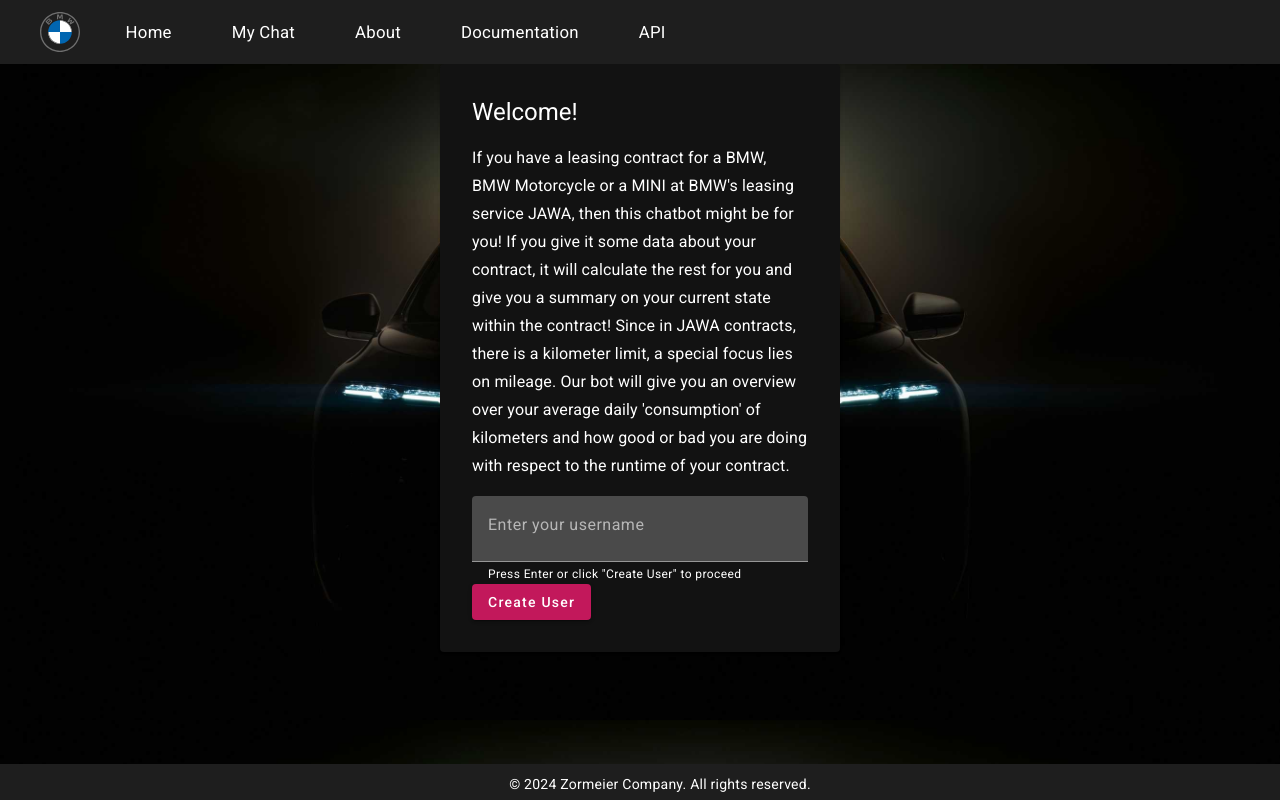
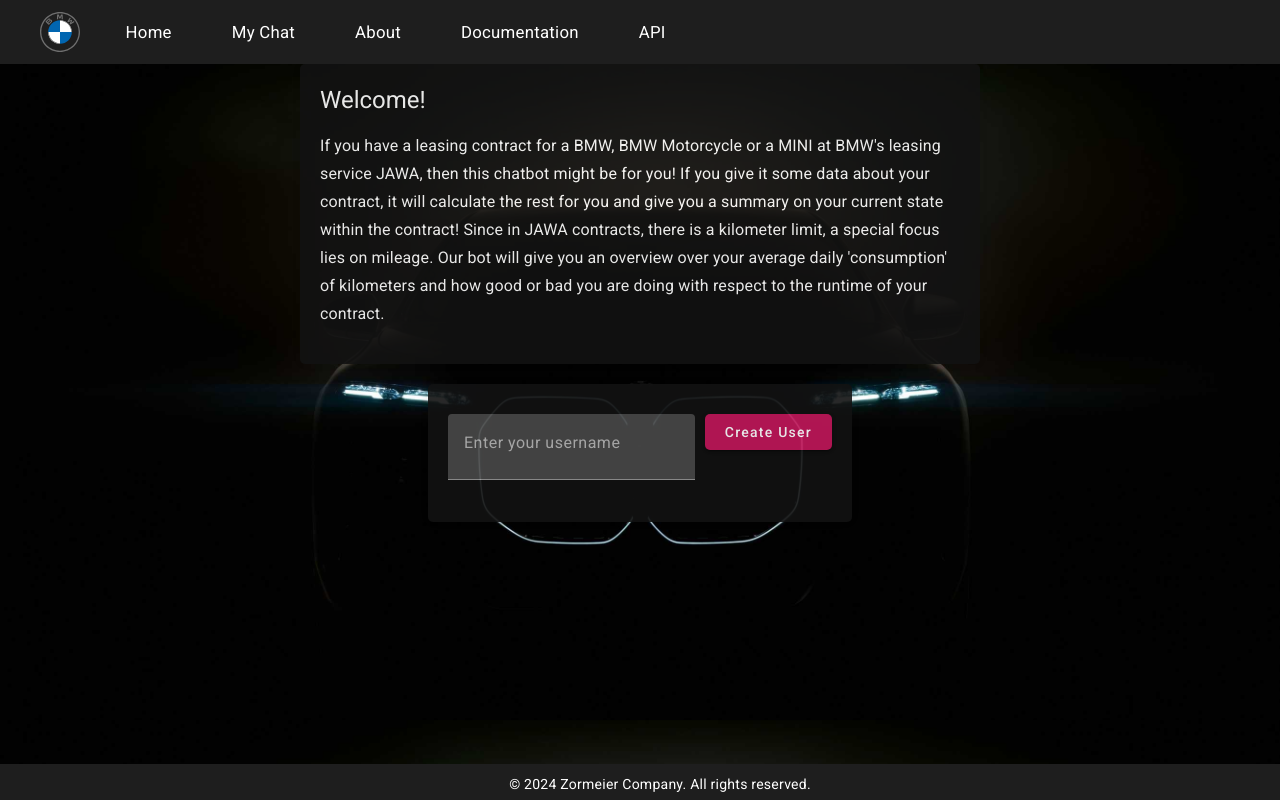
Before and after one commit to timesleep5/KI-B-2-Internettechnologien-Projekt, an Angular app in the folder frontend/: page /welcome in a window 1280 px wide. Built offline with nearby package versions, Linux system fonts and the light colour scheme.

Commit message:
frontend: small changes in style

```diff
--- a/frontend/src/app/chat/chat.component.css
+++ b/frontend/src/app/chat/chat.component.css
@@ -12,12 +12,13 @@
   width: 50vw;
   margin: 0 auto;
   padding: 10px;
-  border: 1px solid var(--input-border-color); /* Use global input border color */
+  border: 1px solid var(--input-border-color);
   border-radius: 5px;
   background-color: var(--card-background);
-  color: var(--text-color); /* Use global text color */
+  color: var(--text-color);
   overflow-y: auto;
-  height: calc(85% - 60px); /* Adjust to leave space for message input */
+  height: calc(85% - 60px);
+  opacity: 95%;
 }
 
 .message {
@@ -32,14 +33,14 @@
 .user-message {
   align-self: flex-end;
   text-align: right;
-  background-color: var(--message-bg-user); /* Use dark mode user message background color */
-  color: var(--message-text-user); /* Use dark mode user message text color */
+  background-color: var(--message-bg-user);
+  color: var(--message-text-user);
 }
 
 .bot-message {
   align-self: flex-start;
-  background-color: var(--message-bg-bot); /* Use dark mode bot message background color */
-  color: var(--message-text-bot); /* Use dark mode bot message text color */
+  background-color: var(--message-bg-bot);
+  color: var(--message-text-bot);
 }
 
 .message-content {
@@ -56,7 +57,7 @@
 
 .time-sent {
   font-size: 0.8em;
-  color: var(--text-color); /* Use global text color */
+  color: var(--text-color);
 }
 
 .message-input-container {
@@ -68,6 +69,7 @@
   background-color: var(--card-background);
   border: 1px solid var(--input-border-color);
   border-radius: 5px;
+  opacity: 95%;
 }
 
 .message-form {
@@ -84,21 +86,17 @@
 
 .send-button {
   min-width: 100px;
-  background-color: var(--button-bg); /* Use dark mode button background color */
-  color: #fff; /* Use white text color for buttons */
+  background-color: var(--button-bg);
+  color: #fff;
   border: none;
   border-radius: 5px;
   padding: 10px 20px;
   cursor: pointer;
 }
 
-.send-button:hover {
-  background-color: #0056b3; /* Adjust hover color for better contrast */
+.app-user-container {
+  max-width: 300px;
+  position: fixed;
+  width: 10vw;
+  right: 10px;
 }
-
-.app-user-container {
-  width: 300px;
-  margin-right: 10px;
-  position: absolute;
-  right: 0;
-}
--- a/frontend/src/app/header/header.component.html
+++ b/frontend/src/app/header/header.component.html
@@ -1,6 +1,8 @@
 <header class="app-header">
   <div class="logo">
-    <img src="../../assets/favicon.svg" alt="BMW Logo">
+    <a href="#" class="nav-link">
+      <img src="../../assets/favicon.svg" alt="BMW Logo">
+    </a>
   </div>
   <nav>
     <a href="#" class="nav-link">Home</a>
--- a/frontend/src/app/user/user.component.css
+++ b/frontend/src/app/user/user.component.css
@@ -1,25 +1,21 @@
-.users-container {
-  max-width: 25vw;
-  padding: 10px;
-  border: 1px solid #333;
-  border-radius: 5px;
-  background-color: #1e1e1e;
-  color: #f1f1f1;
+.mat-card {
+  width: 100%;
   overflow-y: auto;
-  height: 75vh; /* Adjust as needed */
+  height: 75vh;
+  padding-right: 0;
 }
 
-.users-container h3 {
+.mat-card h3 {
   margin: 0 0 10px;
 }
 
-.users-container > .user-list {
+.mat-card > .user-list {
   list-style: none;
   padding: 0;
   margin: 0;
 }
 
-.users-container > .user-entry {
+.mat-card > .user-entry {
   margin-bottom: 5px;
   padding: 5px;
   border-bottom: 1px solid #333;
--- a/frontend/src/app/user/user.component.html
+++ b/frontend/src/app/user/user.component.html
@@ -1,4 +1,4 @@
-<div class="users-container">
+<div class="mat-card">
   <h3>Currently Logged-in Users</h3>
   <div *ngIf="getUserName()" class="user-self"><strong>{{ getUserName() }} (You)</strong></div>
   <div *ngFor="let user of getUsers()" class="user-list">
--- a/frontend/src/app/welcome/welcome.component.css
+++ b/frontend/src/app/welcome/welcome.component.css
@@ -1,47 +1,40 @@
 .main-container {
+  flex-direction: column;
+  align-items: center;
   height: auto;
 }
 
-mat-card {
-  background-color: var(--card-background);
-  color: var(--text-color);
-  width: 100%;
-  max-width: 400px;
-  padding: 16px;
+.introduction-card {
+  width: 50vw;
 }
 
-.full-width {
-  width: 100%;
+.username-card {
+  width: auto;
 }
 
-.mat-input-element {
-  background-color: var(--input-background);
-  border: 1px solid var(--input-border-color);
+.username-input {
+  padding-top: 10px;
+  width: 30vw;
+  display: flex;
+  max-width: 100%;
+}
+
+.username-input-field {
+  flex-grow: 1;
+  margin-right: 10px;
   color: var(--text-color);
 }
 
-.mat-input-element:focus {
-  border-color: var(--primary-color);
-}
-
-mat-button {
-  margin-top: 16px;
-}
-
-.mat-raised-button {
-  background-color: var(--primary-color);
-  color: var(--text-color);
-}
-
-.mat-raised-button:hover {
-  background-color: var(--primary-color-dark);
+.load-button {
+  min-width: 100px;
+  background-color: var(--button-bg);
+  color: #fff;
+  border: none;
+  border-radius: 5px;
+  padding: 10px 20px;
+  cursor: pointer;
 }
 
 .mat-progress-spinner {
   vertical-align: middle;
 }
-
-mat-error {
-  color: var(--error-color);
-  margin-top: 8px;
-}
--- a/frontend/src/app/welcome/welcome.component.html
+++ b/frontend/src/app/welcome/welcome.component.html
@@ -1,5 +1,5 @@
 <div class="main-container">
-  <mat-card>
+  <div class="mat-card introduction-card">
     <mat-card-header>
       <div mat-card-avatar class="welcome-logo"></div>
       <mat-card-title>
@@ -13,19 +13,23 @@
         If you give it some data about your contract, it will calculate the rest for you and give you a summary
         on your current state within the contract!
         Since in JAWA contracts, there is a kilometer limit, a special focus lies on mileage.
-        Our bot will give you an overview over your average daily 'consumption' of kilometers and how good or bad you are doing with respect to the runtime of your contract.
+        Our bot will give you an overview over your average daily 'consumption' of kilometers and how good or bad you
+        are doing with respect to the runtime of your contract.
       </h3>
-      <mat-form-field appearance="fill" class="full-width">
+    </mat-card-content>
+  </div>
+
+  <div class="mat-card username-card">
+    <form class="username-input">
+      <mat-form-field appearance="fill" class="username-input-field">
         <mat-label>Enter your username</mat-label>
         <input matInput #nameInput id="name" (keyup.enter)="createChatSessionFromName(nameInput.value)">
-        <mat-icon matSuffix>person</mat-icon>
-        <mat-hint>Press Enter or click "Create User" to proceed</mat-hint>
       </mat-form-field>
       <button mat-raised-button color="primary" (click)="createChatSessionFromName(nameInput.value)"
-              [disabled]="loading">
+              [disabled]="loading" class="load-button">
         <mat-progress-spinner *ngIf="loading" [diameter]="24" mode="indeterminate"></mat-progress-spinner>
         <span *ngIf="!loading">Create User</span>
       </button>
-    </mat-card-content>
-  </mat-card>
+    </form>
+  </div>
 </div>
--- a/frontend/src/app/welcome/welcome.component.ts
+++ b/frontend/src/app/welcome/welcome.component.ts
@@ -5,6 +5,7 @@
 import {NotificationService} from "../notification.service";
 import {
   MatCard,
+  MatCardAvatar,
   MatCardContent,
   MatCardFooter,
   MatCardHeader,
@@ -41,7 +42,8 @@
     MatHint,
     MatIconButton,
     MatTextColumn,
-    MatCardSubtitle
+    MatCardSubtitle,
+    MatCardAvatar
   ],
   templateUrl: './welcome.component.html',
   styleUrl: './welcome.component.css'
```
